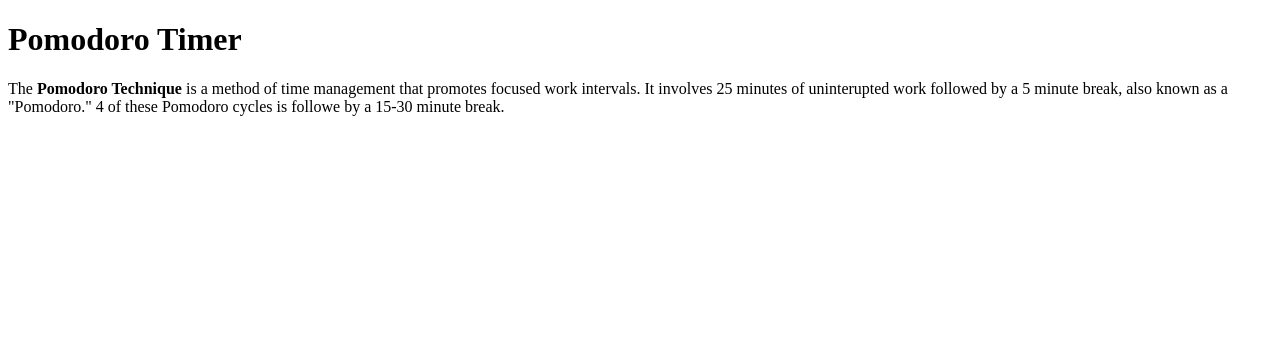
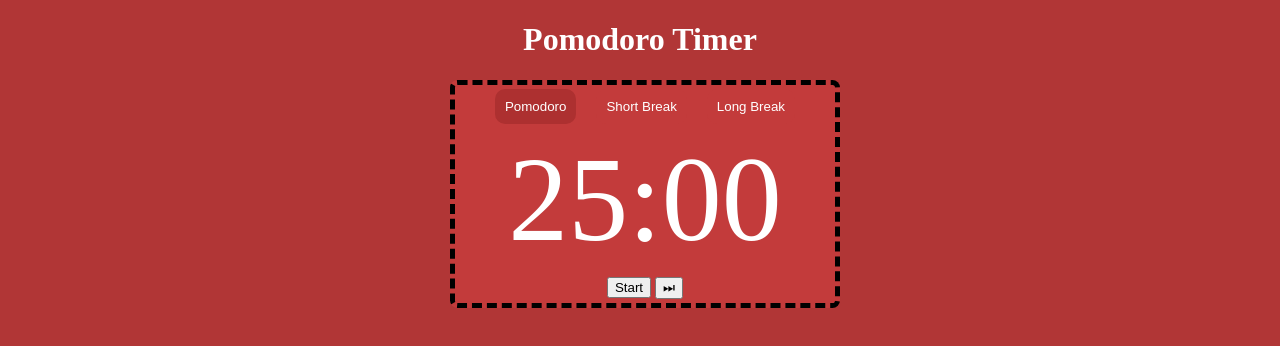
Before and after one commit to alexrebits/study-easy, a plain HTML site: page pomodoro.html in a window 1280 px wide. Drawn offline with Linux system fonts and the light colour scheme.

Commit message:
Add features to Pomodoro page to make fully functional, cleaned up code

```diff
--- a/index.css
+++ b/index.css
@@ -3,7 +3,6 @@
 
 }
 .column{
-
     width:31.3333%;
     float:inline-start;
     margin:1%;
--- /dev/null
+++ b/pomodoro.css
@@ -0,0 +1,46 @@
+body{
+    background-color: #b13636;
+    color:white;
+}
+
+h1{
+    text-align: center;
+}
+
+div{
+    margin-top: 1%;
+    margin-bottom: 1%;
+}
+.timerBox{
+    margin-inline: 35%;
+    width: 30%;
+    border-radius: 2mm;
+    background-color:rgb(195, 59, 59);
+    display:flex;
+    flex-direction: column;
+    justify-content: center;
+    align-items: center;
+    border-style:dashed;
+    border-color: black;
+    border-width: 5px;
+}
+
+.setter{
+    background-color: rgb(195, 200, 59);
+    color:white;
+    margin-inline:8px ;
+    padding: 10px;
+    border: none;
+    border-radius: 10px;
+    cursor:pointer;
+}
+
+.setter:active{
+    top:2px;
+    left:1px;
+    box-shadow: none;;
+}
+
+.timer{
+    font-size: 90pt;
+}
--- a/pomodoro.html
+++ b/pomodoro.html
@@ -2,14 +2,29 @@
 <html>
 <head>
     <title>Pomodoro Page</title>
+    <link rel="stylesheet" href = "pomodoro.css">
 </head>
 <body>
-    <h1>Pomodoro Timer</h1>
-    <p> The <strong>Pomodoro Technique</strong> is a method of time management
-        that promotes focused work intervals. It involves 25 minutes of uninterupted
-        work followed by a 5 minute break, also known as a "Pomodoro." 4 of these Pomodoro
-        cycles is followe by a 15-30 minute break.
-    </p>
+    <h1 >Pomodoro Timer</h1>
+
+    <div class="timerBox">
+        <div>
+            <button class="setter" onclick="setPomo()">Pomodoro</button>
+            <button class="setter" onclick="setShortBreak()">Short Break</button>
+            <button class="setter" onclick="setLongBreak()">Long Break</button>
+        </div>
+
+        <div class="timer">
+        25:00
+        </div>
+        <div>
+            <button class = "start" onclick="startTimer()">Start</button>
+            <button onclick="endTimer()">⏭</button>
+        </div>
+
+    </div>
+
+    <script src = "pomodoro.js"></script>
 </body>
 
 
--- /dev/null
+++ b/pomodoro.js
@@ -0,0 +1,116 @@
+let counting = false;
+let duration = 60;
+let currentPhase;
+let refreshIntervalId;
+const timer = document.querySelector(".timer");
+const startBtn = document.querySelector(".start");
+
+
+const Phase = Object.freeze({
+    POMO:0,
+    SHORT:1,
+    LONG:2
+});
+
+setPomo();
+
+function setPomo(){
+    pauseTimer();
+    currentPhase = Phase.POMO;
+    timer.textContent = "25:00";
+    duration = 1500;
+    depressBtn(Phase.POMO);
+}
+
+function setShortBreak(){
+    pauseTimer();
+    currentPhase = Phase.SHORT;
+    timer.textContent = "5:00";
+    duration = 300;
+    depressBtn(Phase.SHORT);
+}
+
+function setLongBreak(){
+    pauseTimer();
+    currentPhase = Phase.LONG;
+    timer.textContent = "30:00";
+    duration = 1800;
+    depressBtn(Phase.LONG);
+}
+
+
+function startTimer(){
+    if(!counting){
+        counting = true;
+        startBtn.textContent = "Pause";
+        let hours, minutes,seconds;
+
+        refreshIntervalId = setInterval(function(){
+            //decrement
+            duration--;
+            console.log(duration);
+
+            //process h,m,s into a string that follows hour:minute:second with 2 digits per section
+            seconds = parseInt(duration%60);
+            minutes = parseInt((duration/60)%60);
+            hours = parseInt(duration/3600);
+
+            //Render in the time on the page
+            hours = hours < 10 ? "0" + hours : hours;
+            minutes = (hours > 0 && minutes < 10) ? "0" + minutes : minutes;
+            seconds = seconds < 10 ? "0" + seconds : seconds;
+
+            timer.textContent = (hours == 0) ? minutes + ":" + seconds : hours + ":" + minutes + ":" + seconds;
+
+            if(duration<0){
+                endTimer();
+
+            }
+
+        },1000);
+    }
+    else{
+        pauseTimer();
+    }
+}
+
+function pauseTimer(){
+    counting = false;
+    clearInterval(refreshIntervalId);
+    startBtn.textContent = "Start";
+
+}
+
+function endTimer(){
+    pauseTimer();
+    switch(currentPhase){
+    case Phase.POMO:
+        setShortBreak();
+        break;
+    case Phase.SHORT:
+        setPomo();
+        break;
+    case Phase.LONG:
+        setPomo();
+        break;
+}
+    // document.querySelector(".timer").textContent = "DONE!";
+}
+
+function depressBtn(btn){
+    let buttons = document.getElementsByClassName("setter");
+    for(let i = 0; i<buttons.length; i++){
+        buttons[i].style.background = "rgb(195, 59, 59)";
+    }
+    switch(btn){
+        case Phase.POMO:
+            buttons[0].style.background = "rgb(173, 48, 48)";
+            break;
+        case Phase.SHORT:
+            buttons[1].style.background = "rgb(173, 48, 48)";
+            break;
+        case Phase.LONG:
+            buttons[2].style.background = "rgb(173, 48, 48)";
+            break;
+    }
+}
```
Also changed, not shown: index.html (+1 -1 lines), index.js (+3 -9 lines).
